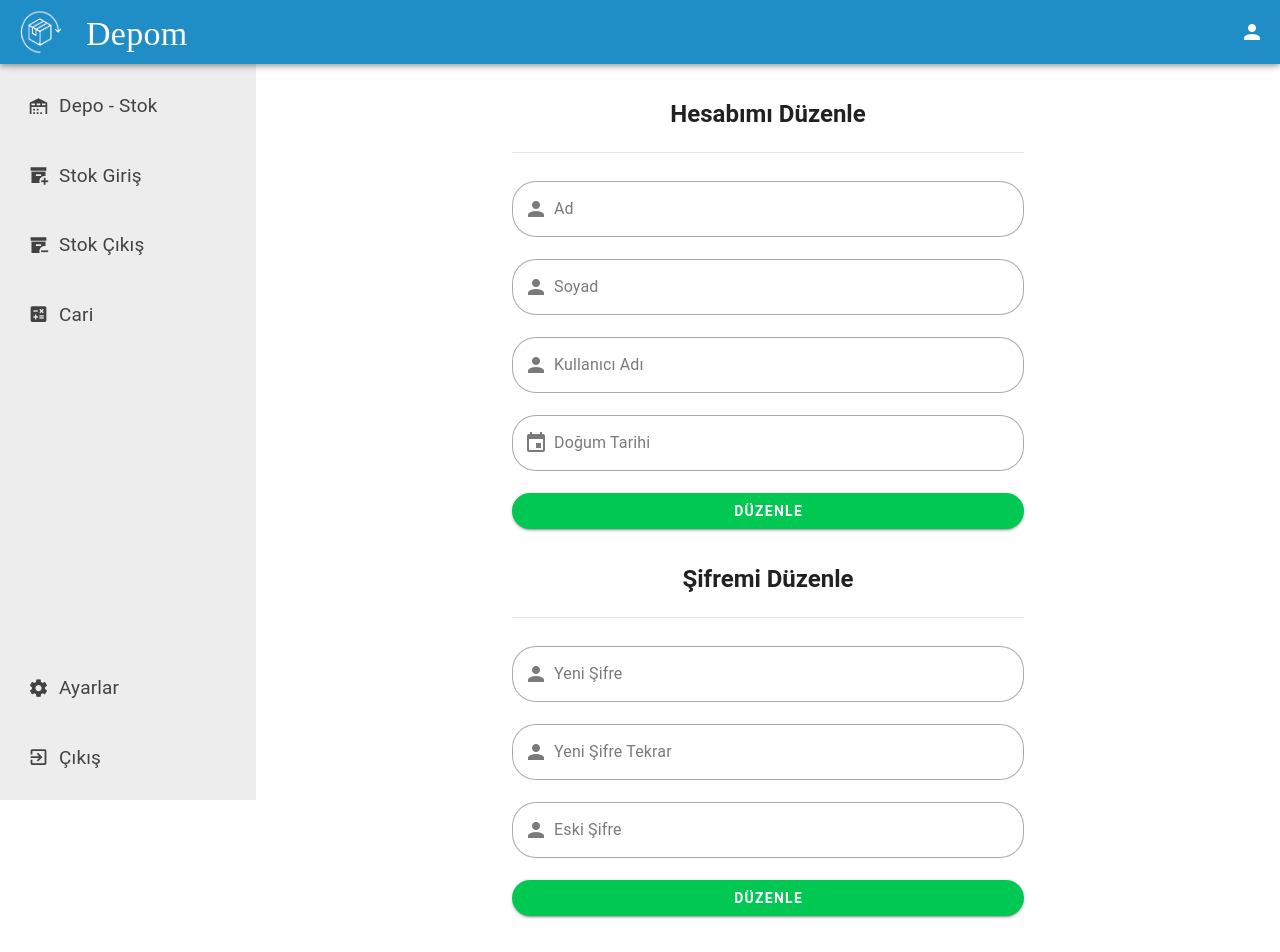
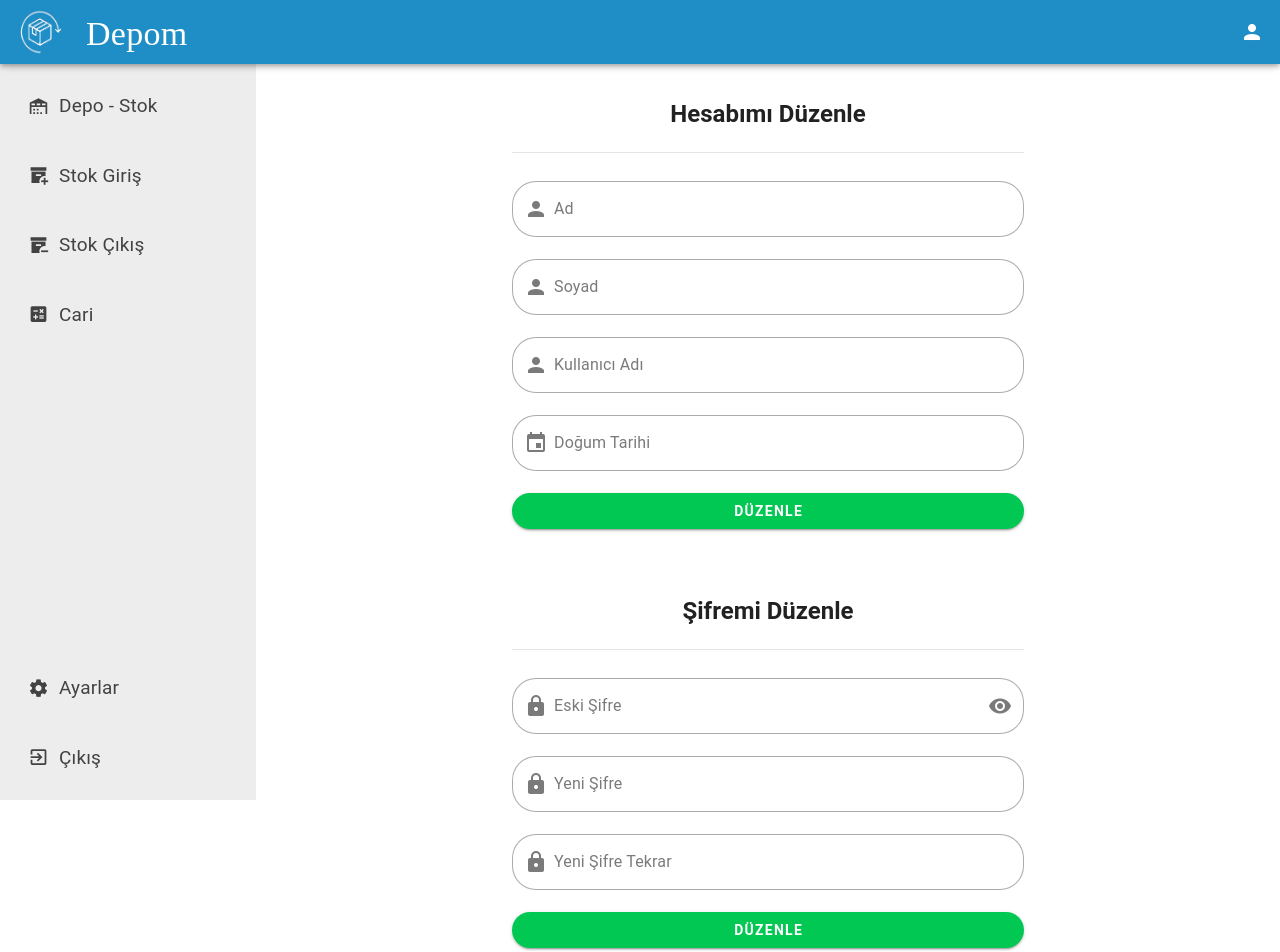
Before and after one commit to nurcancurebal/depom-frontend, a Vue app: page /update-account in a window 1280 px wide. Shown: the top 952 px of the page. Built offline with nearby package versions, Linux system fonts and the light colour scheme; what vue-toast-notification would draw is missing.

Commit message:
update password

```diff
--- a/src/views/Home.vue
+++ b/src/views/Home.vue
@@ -50,7 +50,6 @@
             :rules="[() => !!username || 'Kullanıcı adı boş bırakılamaz!']"
             v-model="username"
             @keyup.enter="logIn"
-            tabindex="0"
           />
           <v-text-field
             prepend-inner-icon="mdi-lock"
@@ -64,7 +63,6 @@
             :rules="[() => !!password || 'Şifre boş bırakılamaz!']"
             v-model="password"
             @keyup.enter="logIn"
-            tabindex="0"
           />
           <v-btn
             class="font-weight-bold w-50 text-white"
@@ -104,7 +102,6 @@
             v-model="firstname"
             :rules="[() => !!firstname || 'Ad boş bırakılamaz!']"
             @keyup.enter="signUpClick"
-            tabindex="0"
           />
           <v-text-field
             prepend-inner-icon="mdi-account"
@@ -115,7 +112,6 @@
             v-model="lastname"
             :rules="[() => !!lastname || 'Soyad boş bırakılamaz!']"
             @keyup.enter="signUpClick"
-            tabindex="0"
           />
           <v-text-field
             prepend-inner-icon="mdi-account"
@@ -134,7 +130,6 @@
                 'Kullanıcı adı 6 ile 18 karakter arasında olmak zorundadır.',
             ]"
             @keyup.enter="signUpClick"
-            tabindex="0"
           />
 
           <v-text-field
@@ -148,7 +143,6 @@
             class="w-50"
             :rules="[() => !!formatDate || 'Doğum Tarihi boş bırakılamaz!']"
             @keyup.enter="signUpClick"
-            tabindex="0"
           >
             <v-menu
               activator="parent"
@@ -198,7 +192,6 @@
                 'Şifre 6 ile 18 karakter arasında olmak zorundadır.',
             ]"
             @keyup.enter="signUpClick"
-            tabindex="0"
           />
           <v-btn
             class="font-weight-bold w-50 text-white"
--- a/src/views/UpdateAccount.vue
+++ b/src/views/UpdateAccount.vue
@@ -87,11 +87,28 @@
         Düzenle
       </v-btn>
     </v-form>
-    <v-form class="my-8 main-div w-50 ma-auto">
+
+    <v-form class="my-8 main-div w-50 ma-auto mt-16">
       <h2>Şifremi Düzenle</h2>
       <v-divider class="mt-5 mb-7 w-100" />
       <v-text-field
-        prepend-inner-icon="mdi-account"
+        prepend-inner-icon="mdi-lock"
+        label="Eski Şifre"
+        variant="outlined"
+        rounded="xl"
+        class="w-100"
+        v-model="password"
+        :type="visible ? 'text' : 'password'"
+        @click:append-inner="visible = !visible"
+        :append-inner-icon="visible ? 'mdi-eye-off' : 'mdi-eye'"
+        :rules="[
+          () => !!password || 'Eski şifre boş bırakılamaz!',
+          () => password === cacheUser.password || 'Eski şifre hatalı.',
+        ]"
+        @keyup.enter="updatePasswordClick"
+      />
+      <v-text-field
+        prepend-inner-icon="mdi-lock"
         label="Yeni Şifre"
         variant="outlined"
         rounded="xl"
@@ -108,8 +125,9 @@
         ]"
         @keyup.enter="updatePasswordClick"
       />
+
       <v-text-field
-        prepend-inner-icon="mdi-account"
+        prepend-inner-icon="mdi-lock"
         label="Yeni Şifre Tekrar"
         variant="outlined"
         rounded="xl"
@@ -117,17 +135,10 @@
         v-model="newPasswordRepeat"
         :rules="[
           () => !!newPasswordRepeat || 'Yeni şifre tekrar boş bırakılamaz!',
+          () =>
+            newPassword === newPasswordRepeat ||
+            'Şifreler birbiriyle uyuşmuyor.',
         ]"
-        @keyup.enter="updatePasswordClick"
-      />
-      <v-text-field
-        prepend-inner-icon="mdi-account"
-        label="Eski Şifre"
-        variant="outlined"
-        rounded="xl"
-        class="w-100"
-        v-model="password"
-        :rules="[() => !!password || 'Eski şifre boş bırakılamaz!']"
         @keyup.enter="updatePasswordClick"
       />
 
@@ -154,6 +165,8 @@ export default {
     cacheUser: {},
     newPassword: "",
     newPasswordRepeat: "",
+    password: "",
+    visible: false,
   }),
 
   computed: {
@@ -181,6 +194,7 @@ export default {
           this.cacheUser[key] = this.user[key];
         }
       });
+      console.log(this.cacheUser);
     });
   },
 
@@ -227,16 +241,27 @@ export default {
         !!this.newPassword &&
         !!this.newPasswordRepeat &&
         !!this.password &&
-        this.newPassword === this.newPasswordRepeat
+        this.newPassword === this.newPasswordRepeat &&
+        !/[ğĞçÇüÜöÖıİşŞ]/g.test(this.newPassword) &&
+        !!/^.{6,18}$/.test(this.newPassword) &&
+        this.password === this.cacheUser.password
       ) {
         this.updateUser({
-          password: this.password,
-          newPassword: this.newPassword,
+          password: this.newPassword,
         }).then(async () => {
+          this.cacheUser.password = this.newPassword;
+
           toast.success("Şifre güncellendi", {
             position: "bottom",
             duration: 2000,
           });
+          await new Promise(() =>
+            setTimeout(() => {
+              this.newPassword = "";
+              this.newPasswordRepeat = "";
+              this.password = "";
+            }, 2000)
+          );
         });
       } else {
         toast.error("Lütfen tüm alanları doğru bir şekilde doldurunuz.", {
```
